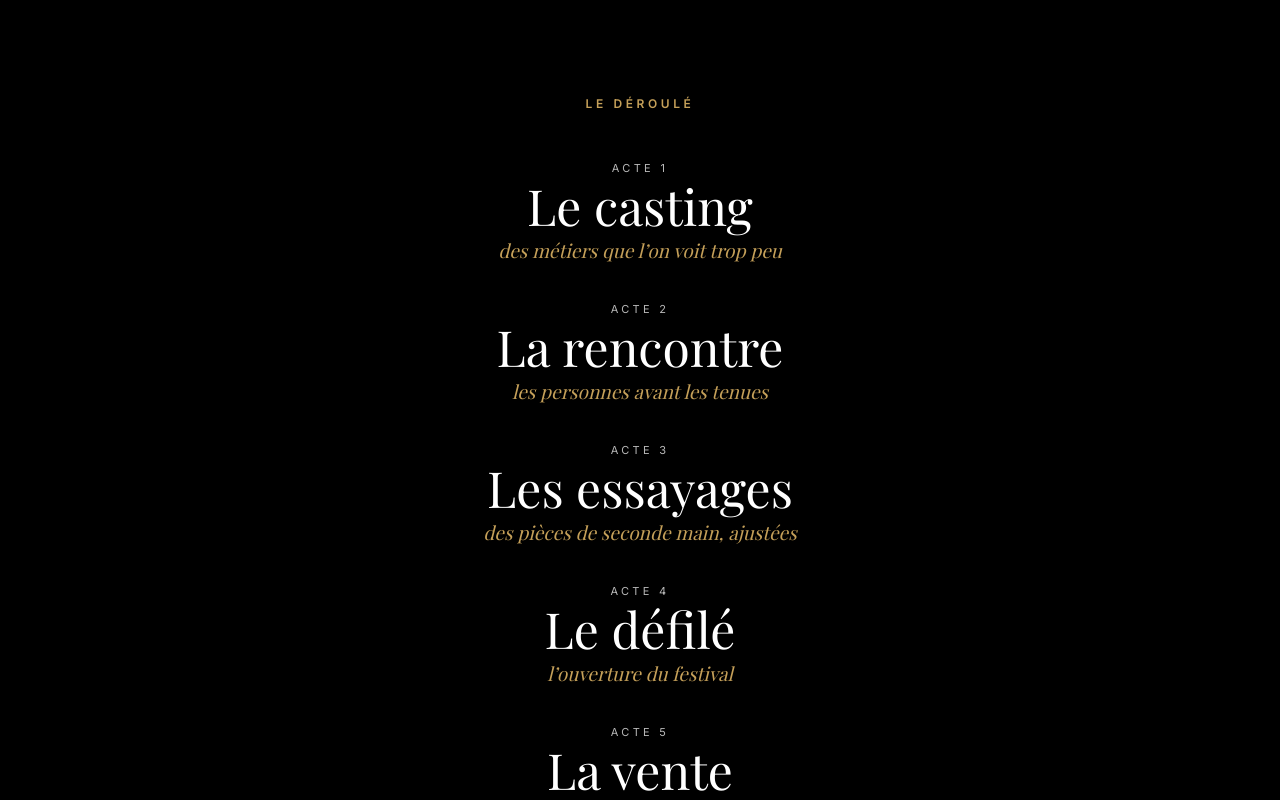
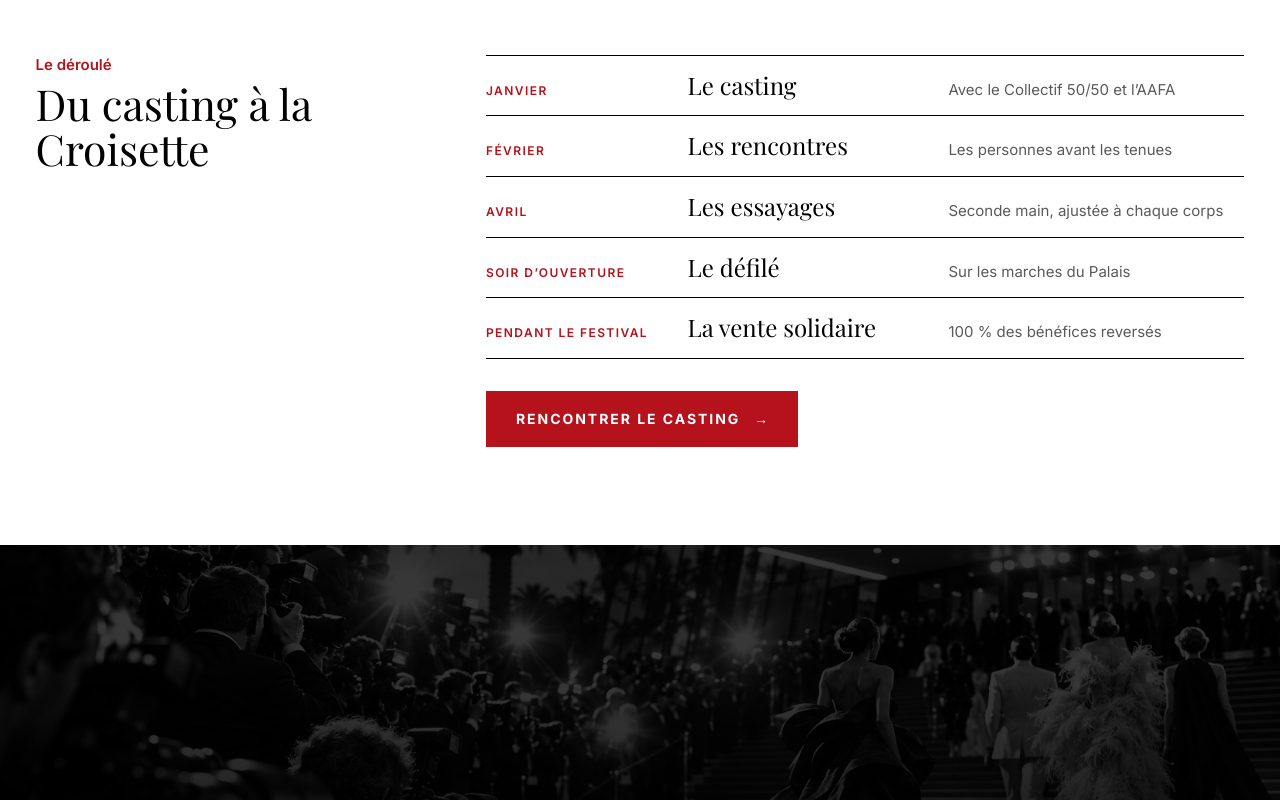
Before and after one commit to ClementB223/SAE3, a React (Vite) app: page /le-projet in a window 1280 px wide. Shown: the part 1740-2540 px from the top of the page. Built offline with nearby package versions, Linux system fonts and the light colour scheme; a web font is replaced by a local one.

Commit message:
Déroulé et footer

```diff
--- a/src/components/Footer.css
+++ b/src/components/Footer.css
@@ -41,11 +41,6 @@
   line-height: 1;
 }
 
-.footer__credit {
-  margin: 0;
-  font-size: 14px;
-  color: var(--blanc-doux);
-}
 
 .footer__contenu {
   display: flex;
--- a/src/components/Footer.jsx
+++ b/src/components/Footer.jsx
@@ -38,7 +38,6 @@ export default function Footer() {
         <img className="footer__photo" src={photoCloture} alt="" loading="lazy" />
         <div className="footer__phrase">
           <p className="footer__citation">Le premier rôle appartient à tous les corps</p>
-          <p className="footer__credit">Élodie, Noé, Sora et Abde, le soir de l’ouverture.</p>
         </div>
       </div>
 
--- a/src/pages/Projet.css
+++ b/src/pages/Projet.css
@@ -166,63 +166,59 @@
   color: var(--noir-doux);
 }
 
-.generique {
-  display: flex;
-  flex-direction: column;
-  align-items: center;
-  padding: calc(120 * var(--u)) var(--marge);
-  background: var(--noir);
-  color: var(--blanc);
-  text-align: center;
+.programme {
+  display: grid;
+  grid-template-columns: minmax(0, 4fr) minmax(0, 8fr);
+  gap: 32px calc(80 * var(--u));
+  padding: calc(72 * var(--u)) 0 calc(110 * var(--u));
+  border-top: 1px solid var(--noir);
 }
 
-.generique__surtitre {
-  margin: 0 0 calc(56 * var(--u));
-  font-weight: 600;
-  font-size: 12px;
-  letter-spacing: 0.3em;
-  text-transform: uppercase;
-  color: var(--or);
+.programme__titre {
+  margin: 8px 0 0;
+  font-family: var(--police-titre);
+  font-weight: 400;
+  font-size: clamp(34px, calc(48 * var(--u)), 48px);
+  line-height: 1.05;
 }
 
-.generique__liste {
-  display: flex;
-  flex-direction: column;
-  gap: calc(44 * var(--u));
+.programme__liste {
   margin: 0;
   padding: 0;
   list-style: none;
+  border-top: 1px solid var(--noir);
 }
 
-.generique__acte {
-  display: flex;
-  flex-direction: column;
-  align-items: center;
-  gap: 6px;
+.programme__ligne {
+  display: grid;
+  grid-template-columns: minmax(0, 3fr) minmax(0, 4fr) minmax(0, 5fr);
+  align-items: baseline;
+  gap: 4px 24px;
+  padding: 16px 0;
+  border-bottom: 1px solid var(--noir);
 }
 
-.generique__numero {
-  font-size: 11px;
-  letter-spacing: 0.3em;
+.programme__quand {
+  font-weight: 600;
+  font-size: 12px;
+  letter-spacing: 0.12em;
   text-transform: uppercase;
-  color: var(--blanc-doux);
+  color: var(--rouge);
 }
 
-.generique__titre {
+.programme__quoi {
   font-family: var(--police-titre);
-  font-size: clamp(34px, calc(56 * var(--u)), 56px);
-  line-height: 1;
+  font-size: 24px;
+  line-height: 1.15;
 }
 
-.generique__texte {
-  font-family: var(--police-titre);
-  font-style: italic;
-  font-size: 19px;
-  color: var(--or);
+.programme__texte {
+  font-size: 15px;
+  color: var(--noir-doux);
 }
 
-.generique__fin {
-  margin-top: calc(72 * var(--u));
+.programme__fin {
+  grid-column: 2;
 }
 
 @media (max-width: 720px) {
@@ -267,6 +263,15 @@
     border-width: 12px 0 12px 17px;
   }
 
+  .programme,
+  .programme__ligne {
+    grid-template-columns: minmax(0, 1fr);
+  }
+
+  .programme__fin {
+    grid-column: auto;
+  }
+
   .barrage:nth-child(n) {
     padding-left: 0;
   }
--- a/src/pages/Projet.jsx
+++ b/src/pages/Projet.jsx
@@ -9,12 +9,12 @@ const barrages = [
   { barre: 'Par le côté', reponse: 'les 24 marches', note: 'Une entrée latérale pour les personnes à mobilité réduite' },
 ]
 
-const actes = [
-  ['Le casting', 'des métiers que l’on voit trop peu'],
-  ['La rencontre', 'les personnes avant les tenues'],
-  ['Les essayages', 'des pièces de seconde main, ajustées'],
-  ['Le défilé', 'l’ouverture du festival'],
-  ['La vente', '100 % des bénéfices reversés'],
+const programme = [
+  ['Janvier', 'Le casting', 'Avec le Collectif 50/50 et l’AAFA'],
+  ['Février', 'Les rencontres', 'Les personnes avant les tenues'],
+  ['Avril', 'Les essayages', 'Seconde main, ajustée à chaque corps'],
+  ['Soir d’ouverture', 'Le défilé', 'Sur les marches du Palais'],
+  ['Pendant le festival', 'La vente solidaire', '100 % des bénéfices reversés'],
 ]
 
 export default function Projet() {
@@ -62,28 +62,30 @@ export default function Projet() {
             ))}
           </ul>
         </section>
+        <section className="programme" id="deroule" aria-labelledby="programme-titre">
+          <div className="programme__entete">
+            <p className="rubrique">Le déroulé</p>
+            <h2 className="programme__titre" id="programme-titre">
+              Du casting à la Croisette
+            </h2>
           </div>
-
-      <section className="generique" id="deroule" aria-labelledby="generique-titre">
-        <p className="generique__surtitre" id="generique-titre">
-          Le déroulé
-        </p>
-        <ol className="generique__liste">
-          {actes.map(([titre, texte], i) => (
-            <li className="generique__acte" key={titre}>
-              <span className="generique__numero">Acte {i + 1}</span>
-              <span className="generique__titre">{titre}</span>
-              <span className="generique__texte">{texte}</span>
+          <ol className="programme__liste">
+            {programme.map(([quand, titre, texte]) => (
+              <li className="programme__ligne" key={titre}>
+                <span className="programme__quand">{quand}</span>
+                <span className="programme__quoi">{titre}</span>
+                <span className="programme__texte">{texte}</span>
               </li>
             ))}
           </ol>
-        <div className="generique__fin">
-          <Link className="bouton bouton--clair" to="/le-casting">
+          <div className="actions programme__fin">
+            <Link className="bouton" to="/le-casting">
               <span className="bouton__libelle">Rencontrer le casting</span>
               <span aria-hidden="true">→</span>
             </Link>
           </div>
         </section>
+      </div>
     </>
   )
 }
```
Lines whose indentation alone changed are shown as unchanged.
